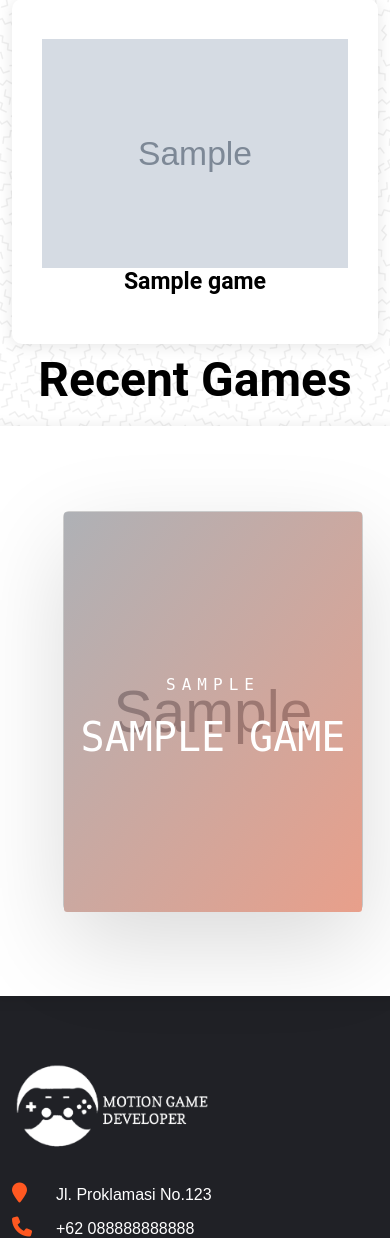
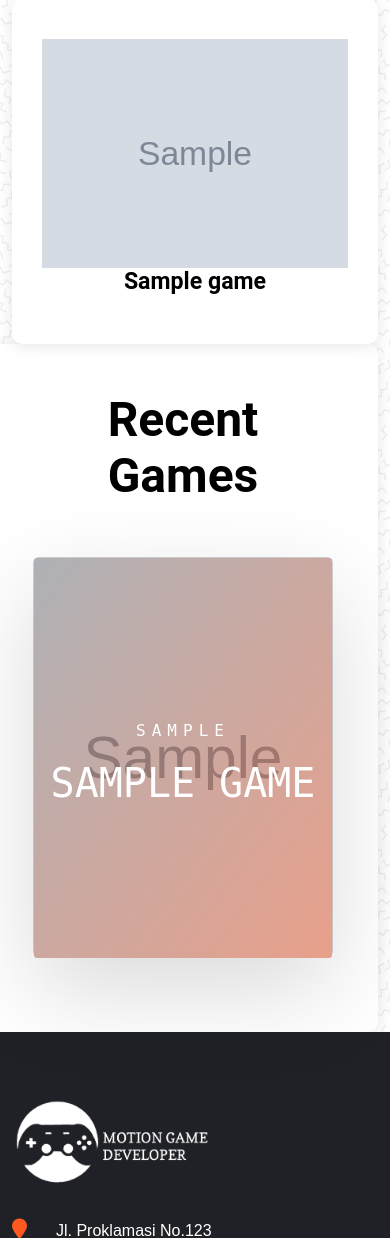
Before and after one commit to ArzDanee/DSI, a Django app: page /game/ in a window 390 px wide; the page is wider, and only the part inside the window is pictured. Shown: the part 440-1678 px from the top of that part. Run offline with Django 4.2, Linux system fonts and the light colour scheme; tables that the repository leaves empty hold one stand-in row (values such as "Sample post"); grey boxes marked "Sample" are stand-in pictures; some libraries are stand-ins or nearby versions.

Commit message:
modified:   static/css/game/index.css 	modified:   templates/game/index.html

```diff
--- a/static/css/game/index.css
+++ b/static/css/game/index.css
@@ -32,7 +32,8 @@
   #owl-carousel .item img {
     display:block;
     width:25%;
-    height:100%;
+    height:300px;
+    object-fit: cover;
     margin:0
   }
 
@@ -40,14 +41,14 @@
     display: flex;
     flex-flow: row;
     align-items: center;
-    padding: 60px;
+    padding: 20px;
     height: 100%;
     position: relative;
 }
 
 @media (max-width: 600px) {
     .artboard {
-        padding: 15px;
+        padding: 5px;
     }
 }
 
--- a/templates/game/index.html
+++ b/templates/game/index.html
@@ -46,7 +46,7 @@
 
 {% block content3 %}
 
-<div class="row">
+<div class="row item-box">
     <div class="col-lg-12">
         <div class="d-flex p-2 align-items-center justify-content-center">
             <h3 class="section-header-text-black">Recent Games</h3>
@@ -55,8 +55,8 @@
 
 
     {% for obj in latest %}
-    <div class="col item-box">
-        <div class="artboard">
+    <div class="col">
+        <div class="artboard justify-content-center">
             <a href="{% url 'game' obj.slug %}">
                 <div class="card">
                     <div class="card__side card__side--back">
```
